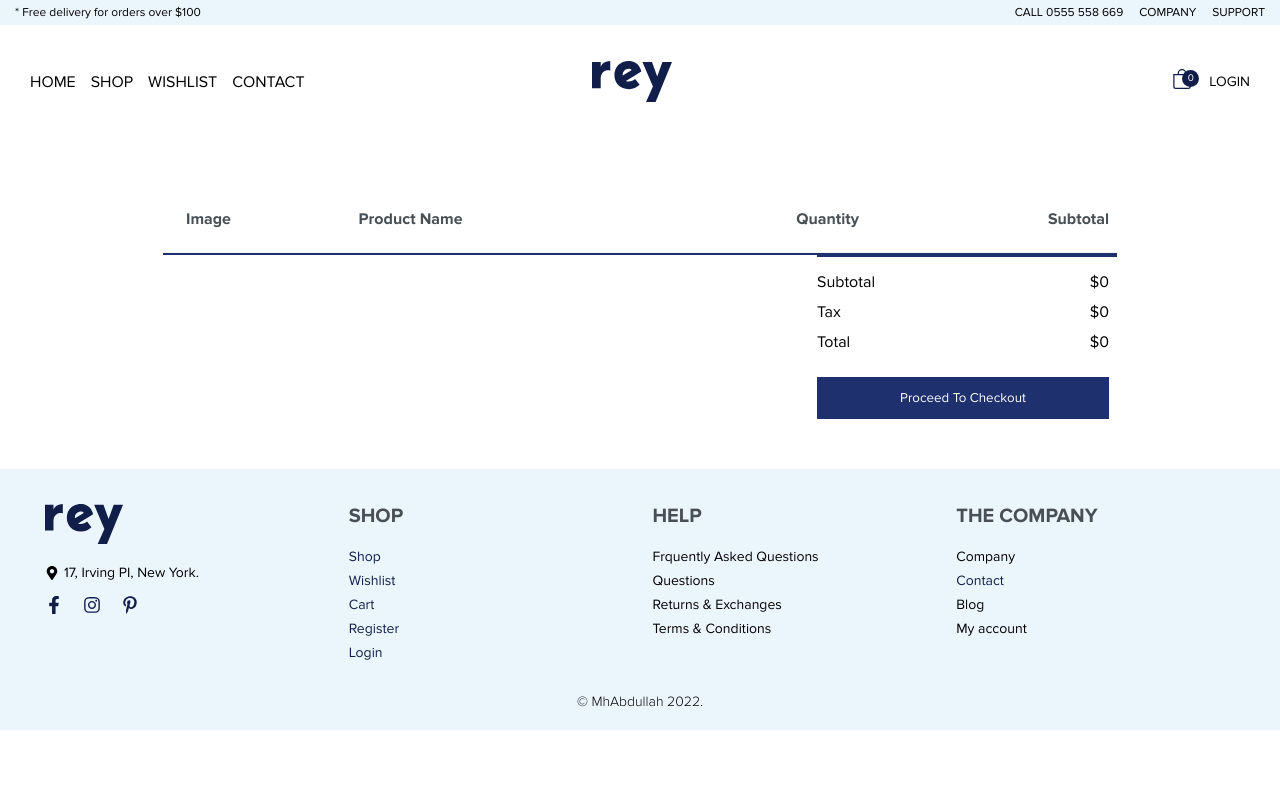
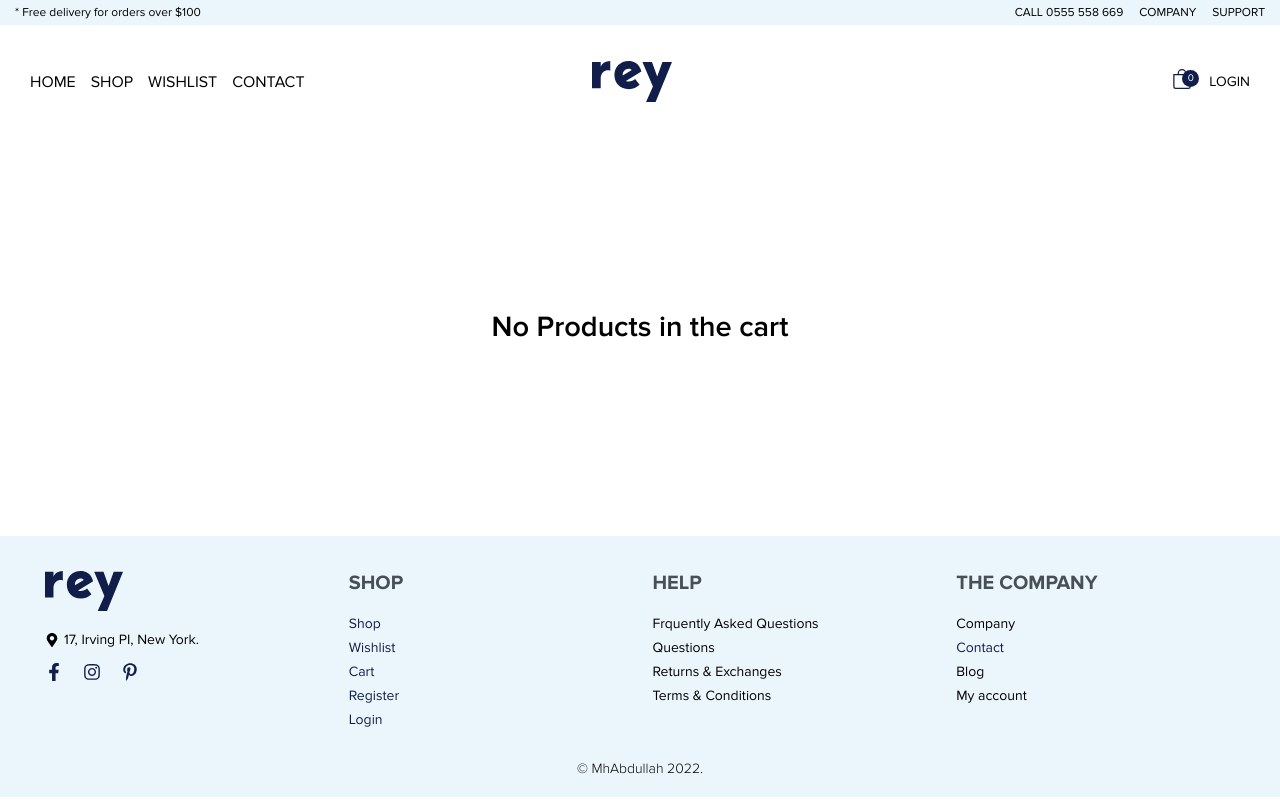
Before and after one commit to mohaymenrafi/rey-client, a React (Create React App) app in the folder client/: page /cart in a window 1280 px wide. Built offline with nearby package versions, Linux system fonts and the light colour scheme.

Commit message:
remove from cart logic updated

```diff
--- a/client/src/components/ProductCard/index.tsx
+++ b/client/src/components/ProductCard/index.tsx
@@ -2,7 +2,6 @@ import { FC, useEffect, useState } from "react";
 import styled from "styled-components";
 import { theme } from "../../styles/theme";
 import { MdFavoriteBorder, MdFavorite } from "react-icons/md";
-// import { AiOutlineShoppingCart } from "react-icons/ai";
 import { Link } from "react-router-dom";
 import { IProductType } from "../../types/product";
 import { useAppDispatch, useAppSelector } from "../../app/hooks";
--- a/client/src/features/cart/cartSlice.ts
+++ b/client/src/features/cart/cartSlice.ts
@@ -1,7 +1,8 @@
-import { createSlice, PayloadAction } from "@reduxjs/toolkit";
+import { createAsyncThunk, createSlice, PayloadAction } from "@reduxjs/toolkit";
 import { ICartProduct } from "../../types/product";
-import { filter, findIndex, reduce } from "lodash";
+import { filter, find, findIndex, indexOf, reduce } from "lodash";
 import { RootState } from "../../app/store";
+import { axiosPrivate } from "../../apis/apiConfig";
 
 interface IState {
 	products: ICartProduct[];
@@ -18,6 +19,28 @@ const initialState: IState = {
 	tax: 0,
 	total: 0,
 };
+
+// 1. add product to cart
+// 2. remove product from cart
+// 3. update quantity (increae and decrease)
+// 4. Delete All products from cart(Clear cart on succesfull order or if user wants to clear a cart)
+
+export const addProductToCart = createAsyncThunk(
+	"/addProductToCart",
+	async (_, { rejectWithValue, getState }) => {
+		const state = getState() as RootState;
+		const userId = state?.user?.user?.id;
+		try {
+			const response = await axiosPrivate.get(`/cart/${userId}`);
+			return response.data;
+		} catch (error: any) {
+			if (!error.response) {
+				throw error;
+			}
+			return rejectWithValue(error);
+		}
+	}
+);
 
 const cartSlice = createSlice({
 	name: "cart",
@@ -39,17 +62,7 @@ const cartSlice = createSlice({
 			} else {
 				state.products.push(action.payload);
 			}
-			// 	if (
-			// 		selectedColor === prevItem.selectedColor &&
-			// 		selectedSize === prevItem.selectedSize
-			// 	) {
-			// 		prevItem.quantity += quantity;
-			// 	} else {
-			// 		state.products.push(action.payload);
-			// 	}
-			// } else {
-			// 	state.products.push(action.payload);
-			// }
+
 			state.count = state.products.length;
 			state.subTotal = reduce(
 				state.products,
@@ -61,9 +74,16 @@ const cartSlice = createSlice({
 			state.tax = (state.subTotal * 9) / 100;
 			state.total = state.subTotal + state.tax;
 		},
-		removeFromCart: (state, action: PayloadAction<{ index: number }>) => {
-			const { index } = action.payload;
-			state.products = filter(state.products, (_, idx) => idx !== index);
+		removeFromCart: (state, action: PayloadAction<ICartProduct>) => {
+			const { _id, selectedColor, selectedSize } = action.payload;
+			const itemIndex = findIndex(state.products, (item) => {
+				return (
+					item._id === _id &&
+					item.selectedColor === selectedColor &&
+					item.selectedSize === selectedSize
+				);
+			});
+			state.products = filter(state.products, (_, idx) => idx !== itemIndex);
 			state.count = state.products.length;
 			state.subTotal = reduce(
 				state.products,
--- a/client/src/pages/Cart/index.tsx
+++ b/client/src/pages/Cart/index.tsx
@@ -137,6 +137,15 @@ const DeleteButton = styled.button`
 	}
 `;
 
+const EmptyCart = styled.div`
+	font-size: ${theme.fs["lg-2"]};
+	font-weight: 600;
+	display: flex;
+	justify-content: center;
+	align-items: center;
+	min-height: calc(100vh - 481px);
+`;
+
 const CartPage = () => {
 	const { products, subTotal, tax, total } = useAppSelector(selectCart);
 	const dispatch = useAppDispatch();
@@ -148,11 +157,13 @@ const CartPage = () => {
 			dispatch(decrease(item));
 		}
 	};
-	const handleDelete = (idx: number): void => {
-		dispatch(removeFromCart({ index: idx }));
+	const handleDelete = (item: ICartProduct): void => {
+		dispatch(removeFromCart(item));
 	};
 	return (
 		<ContainerExtended>
+			{products.length ? (
+				<>
 					<CartTable>
 						<thead>
 							<tr>
@@ -174,7 +185,7 @@ const CartPage = () => {
 											<ItemInfo>
 												{item.selectedColor}, {item.selectedSize}
 											</ItemInfo>
-									<DeleteButton onClick={() => handleDelete(idx)}>
+											<DeleteButton onClick={() => handleDelete(item)}>
 												<span> Remove from cart</span>
 												<AiFillDelete />
 											</DeleteButton>
@@ -205,6 +216,12 @@ const CartPage = () => {
 						</div>
 						<CheckoutButton>Proceed To Checkout</CheckoutButton>
 					</TotalContainer>
+				</>
+			) : (
+				<EmptyCart>
+					<span>No Products in the cart</span>
+				</EmptyCart>
+			)}
 		</ContainerExtended>
 	);
 };
```
Also changed, not shown: client/src/pages/SingleProduct/index.tsx (+15 -1 lines). Lines whose indentation alone changed are shown as unchanged.
